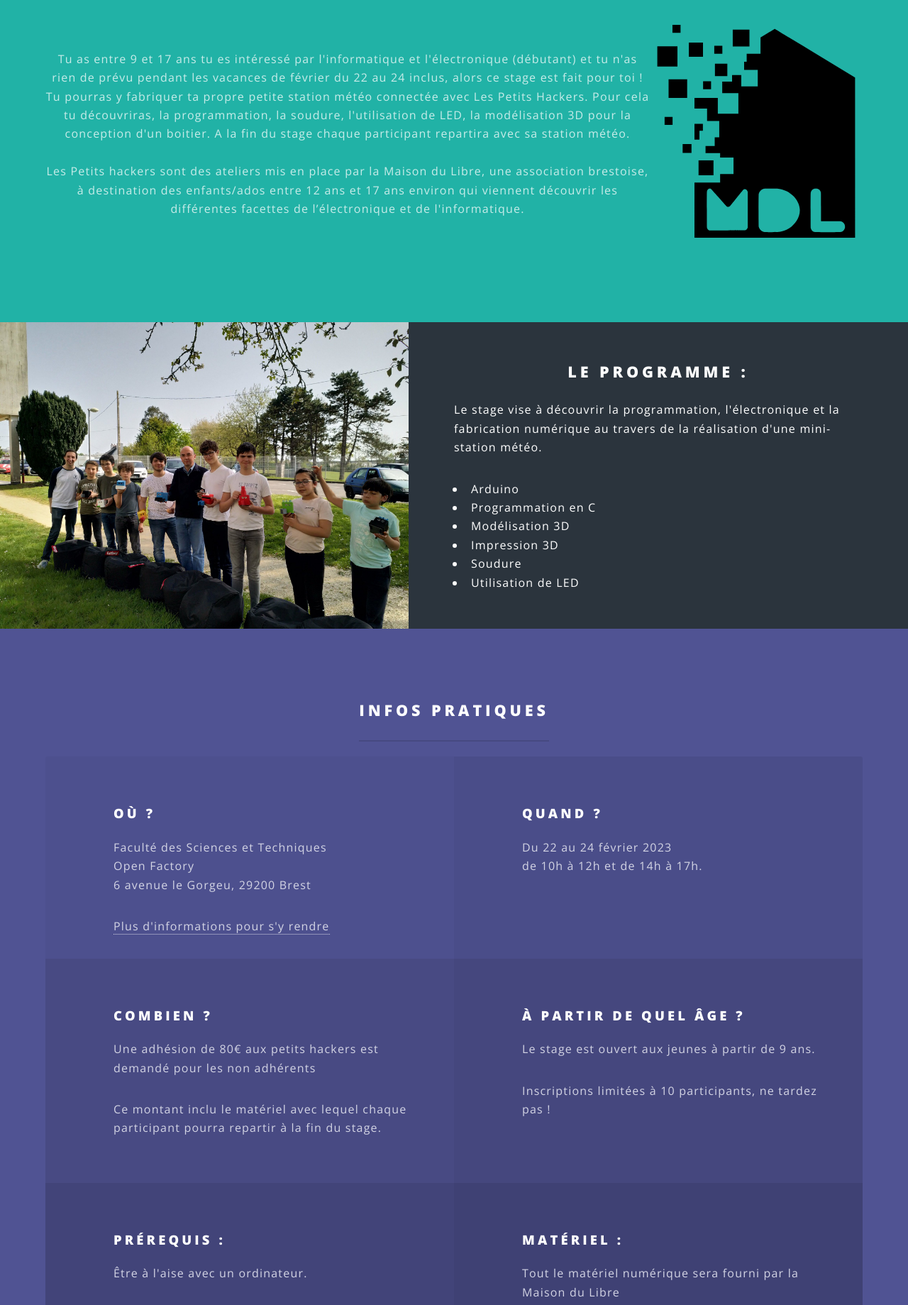
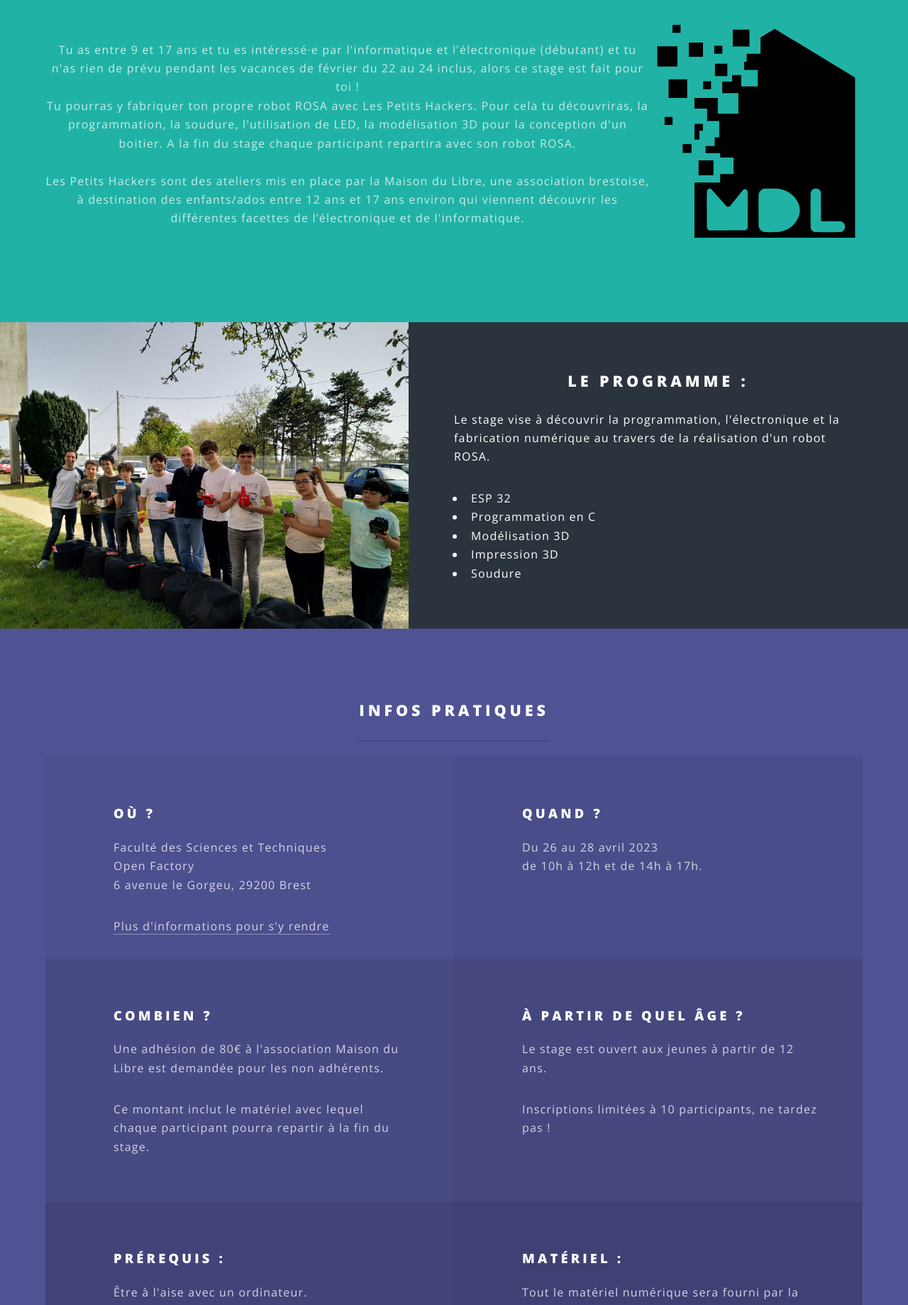
Before and after one commit to mdl29/stage.lph.bzh, a plain HTML site: page htdocs/index.html in a window 1280 px wide. Shown: the part 961-2800 px from the top of the page at 71% size. Drawn offline with nearby package versions, Linux system fonts and the light colour scheme.

Commit message:
:sparkless: Stage d'Avril

```diff
--- a/htdocs/index.html
+++ b/htdocs/index.html
@@ -36,9 +36,9 @@
       				<!-- Banner -->
 					<section id="banner">
 						<div class="inner">
-							<h2>Stage Février 2023 ~ Les Petits hackers</h2>
+							<h2>Stage avril 2023 ~ Les Petits hackers</h2>
 							<p>
-								Du 22 au 24 février 2023.<br /><br />
+								Du 26 au 28 avril 2023.<br /><br />
 								3 jours de stage pour découvrir ou redécouvrir l'informatique et l'électronique, au travers d'un projet ludique.<br />
 								A l'Open factory de l'UBO.
 							</p>
@@ -57,13 +57,13 @@
 							</header>
                             <div class="presentation">
 								<p>
-									Tu as entre 9 et 17 ans tu es intéressé par l'informatique et l'électronique (débutant) et tu n'as rien de prévu
+									Tu as entre 9 et 17 ans et tu es intéressé·e par l'informatique et l'électronique (débutant) et tu n'as rien de prévu
 									pendant les vacances de février du 22 au 24 inclus, alors ce stage est fait pour toi ! <br />
-									Tu pourras y fabriquer ta propre petite station météo connectée avec Les Petits Hackers.
+									Tu pourras y fabriquer ton propre <a href="https://rosa.lph.bzh">robot ROSA</a> avec Les Petits Hackers.
 									Pour cela tu découvriras, la programmation, la soudure, l'utilisation de LED, la modélisation 3D pour la conception
-									d'un boitier. A la fin du stage chaque participant repartira avec sa station météo.
+									d'un boitier. A la fin du stage chaque participant repartira avec son robot ROSA.
 									 <br /><br />
-									Les Petits hackers sont des ateliers mis en place par la Maison du Libre, une association brestoise,
+									Les Petits Hackers sont des ateliers mis en place par la Maison du Libre, une association brestoise,
 									à destination des enfants/ados entre 12 ans et 17 ans environ qui viennent découvrir les différentes facettes
 									de l’électronique et de l'informatique.
 								</p>
@@ -82,14 +82,13 @@
 							</div>
 							<div class="content">
 								<h2>Le programme :</h2>
-								<p>Le stage vise à découvrir la programmation, l'électronique et la fabrication numérique au travers de la réalisation d'une mini-station météo.</p>
+								<p>Le stage vise à découvrir la programmation, l'électronique et la fabrication numérique au travers de la réalisation d'un robot ROSA.</p>
 								<ul>
-									<li>Arduino</li>
+									<li>ESP 32</li>
 									<li>Programmation en C</li>
 									<li>Modélisation 3D</li>
 									<li>Impression 3D</li>
 									<li>Soudure</li>
-                                    <li>Utilisation de LED</li>
 								</ul>
 							</div>
 						</section>
@@ -111,17 +110,17 @@
 								</li>
 								<li>
 									<h3>Quand ?</h3>
-									<p>Du 22 au 24 février 2023<br />
+									<p>Du 26 au 28 avril 2023<br />
 									de 10h à 12h et de 14h à 17h.</p>
 								</li>
 								<li>
 									<h3>Combien ?</h3>
-									<p>Une adhésion de 80€ aux petits hackers est demandé pour les non adhérents</p>
-									<p>Ce montant inclu le matériel avec lequel chaque participant pourra repartir à la fin du stage.</p>
+									<p>Une adhésion de 80€ à l'association Maison du Libre est demandée pour les non adhérents.</p>
+									<p>Ce montant inclut le matériel avec lequel chaque participant pourra repartir à la fin du stage.</p>
 								</li>
 								<li>
 									<h3>À partir de quel âge ?</h3>
-									<p>Le stage est ouvert aux jeunes à partir de 9 ans.</p>
+									<p>Le stage est ouvert aux jeunes à partir de 12 ans.</p>
 									<p>Inscriptions limitées à 10 participants, ne tardez pas !</p>
 								</li>
 								<li>
@@ -131,7 +130,7 @@
 								<li>
 									<h3>Matériel :	</h3>
 									<p>Tout le matériel numérique sera fourni par la Maison du Libre</p>
-									<p>Chaque participant repartira avec sa station météo à la fin du stage.</p>
+									<p>Chaque participant repartira avec son robot à la fin du stage.</p>
                                     <p>Penser à ramener un repas pour les jeunes restant sur place le midi</p>
 								</li>
 							</ul>
```
